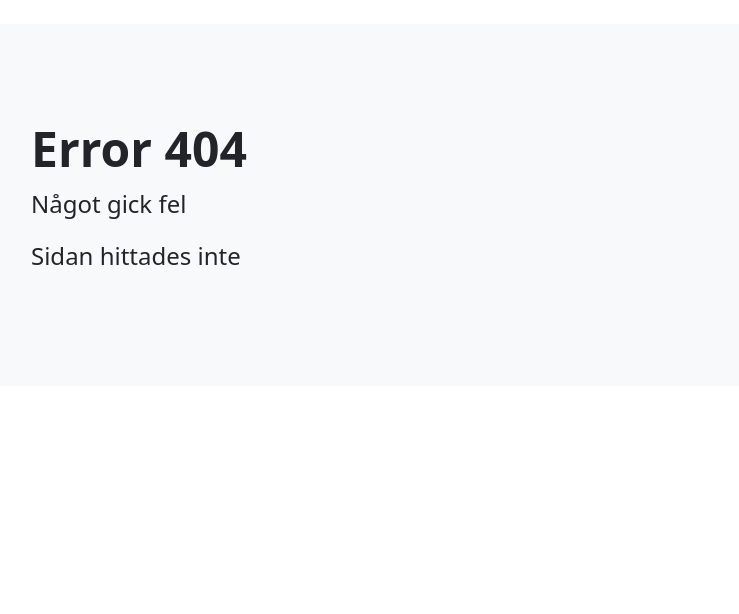
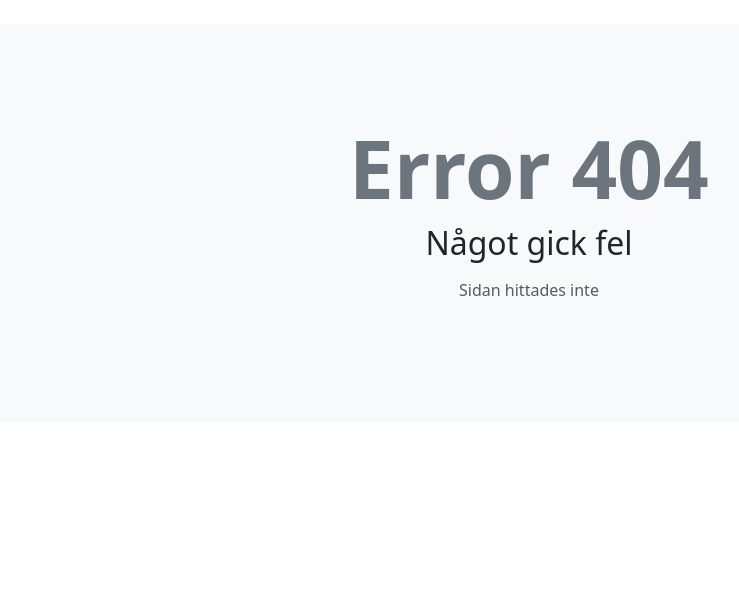
Before and after one commit to EliFromTheNorth/P2-Gruppuppgift, a Flask app: template Templates/error404.html in a window 1280 px wide. Shown: the part 56-670 px from the top of the page, without its empty margins (111-850 px from the left). Run offline with Flask 3, Linux system fonts and the light colour scheme; the template is opened without the code that fills it, so the values that code supplies are empty.

Commit message:
404.html style

```diff
--- a/Templates/error404.html
+++ b/Templates/error404.html
@@ -1,10 +1,10 @@
 {% extends "base.html" %}
 {% block content %}
 <div class="p-5 mb-4 bg-light rounded-3">
-    <div class="container-fluid py-5">
-        <h1 class="display-5 fw-bold">Error 404</h1>
-        <p class="col-md-8 fs-4">Något gick fel</p>
-        <p class="col-md-8 fs-4">Sidan hittades inte</p>
+<div class="container text-center py-5">
+    <h1 class="display-1 fw-bold text-secondary">Error 404</h1>
+    <h2 class="mb-3">Något gick fel</h2>
+    <p class="text-muted mb-4">Sidan hittades inte</p>
     </div>
 </div>
 {% endblock %}
```
